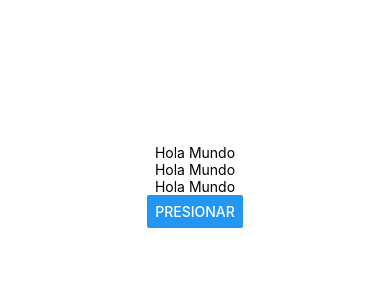
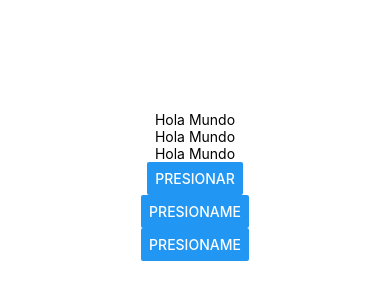
Before and after one commit to 122043254/PM193, a React Native app in the folder Blank/: screen / in a window 390 px wide. Shown: the part 236-536 px from the top of the page. Built offline with nearby package versions, Linux system fonts and the light colour scheme.

Commit message:
Ejercicio State para el cambio del boton al precionarlo

```diff
--- a/Blank/App.js
+++ b/Blank/App.js
@@ -12,6 +12,14 @@ const Texto= ()=>{
   );
 }
 
+const Boton = () => {
+  const [contenido, setContenido] = useState("Presioname");
+  const actualizarBoton = () => { setContenido("Me Presionas muy fuerte"); };
+  return (
+    <Button title={contenido} onPress={actualizarBoton}/>
+  );
+};
+
 /* ZONA 2: Main */
 export default function App() {
   return (
@@ -22,6 +30,8 @@ export default function App() {
       <Texto > Mundo </Texto>
       <Texto > React Native </Texto>
       <Button title="Presionar"> </Button>
+      <Boton/>
+      <Boton/>
       <StatusBar style="auto" />
 
     </View>
```
